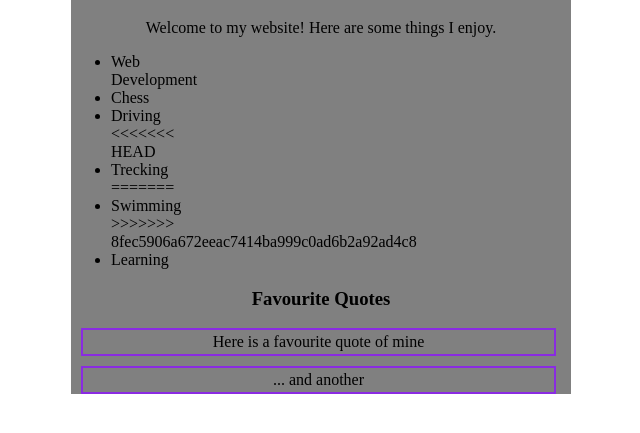
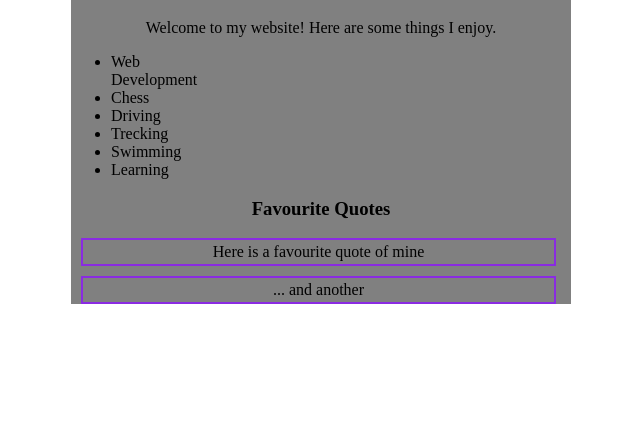
Before and after one commit to sushree022/firstrepo, a plain HTML site: page index.html in a window 1280 px wide. Shown: the part 61-494 px from the top of the page, without its empty margins (319-959 px from the left). Drawn offline with Linux system fonts and the light colour scheme; files that its build step writes are made by us from their sources; files whose address does not match are found by name.

Commit message:
list modified again

```diff
--- a/index.html
+++ b/index.html
@@ -13,11 +13,8 @@
    <li> Web Development </li>
    <li> Chess </li>
    <li> Driving </li>
-<<<<<<< HEAD
    <li> Trecking</li>
-=======
    <li>Swimming </li>
->>>>>>> 8fec5906a672eeac7414ba999c0ad6b2a92ad4c8
    <li> Learning </li>
    </ul>
 
```
